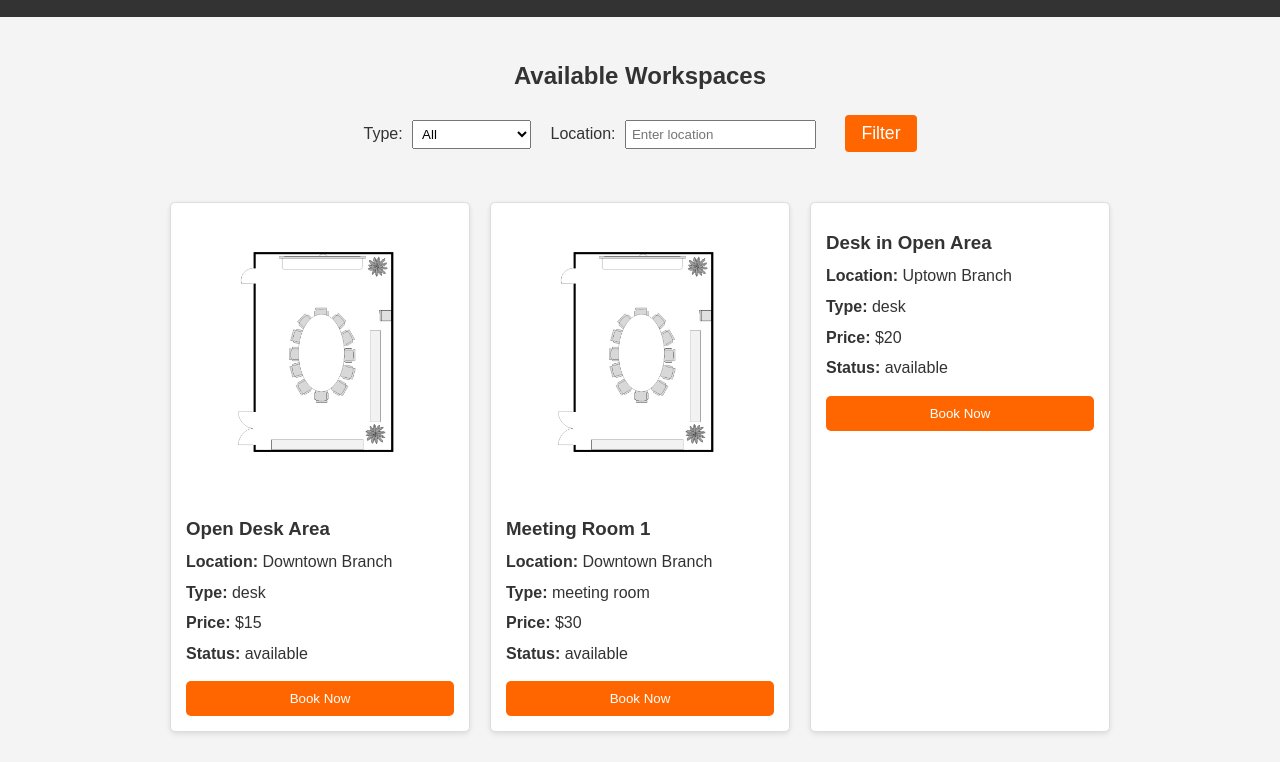
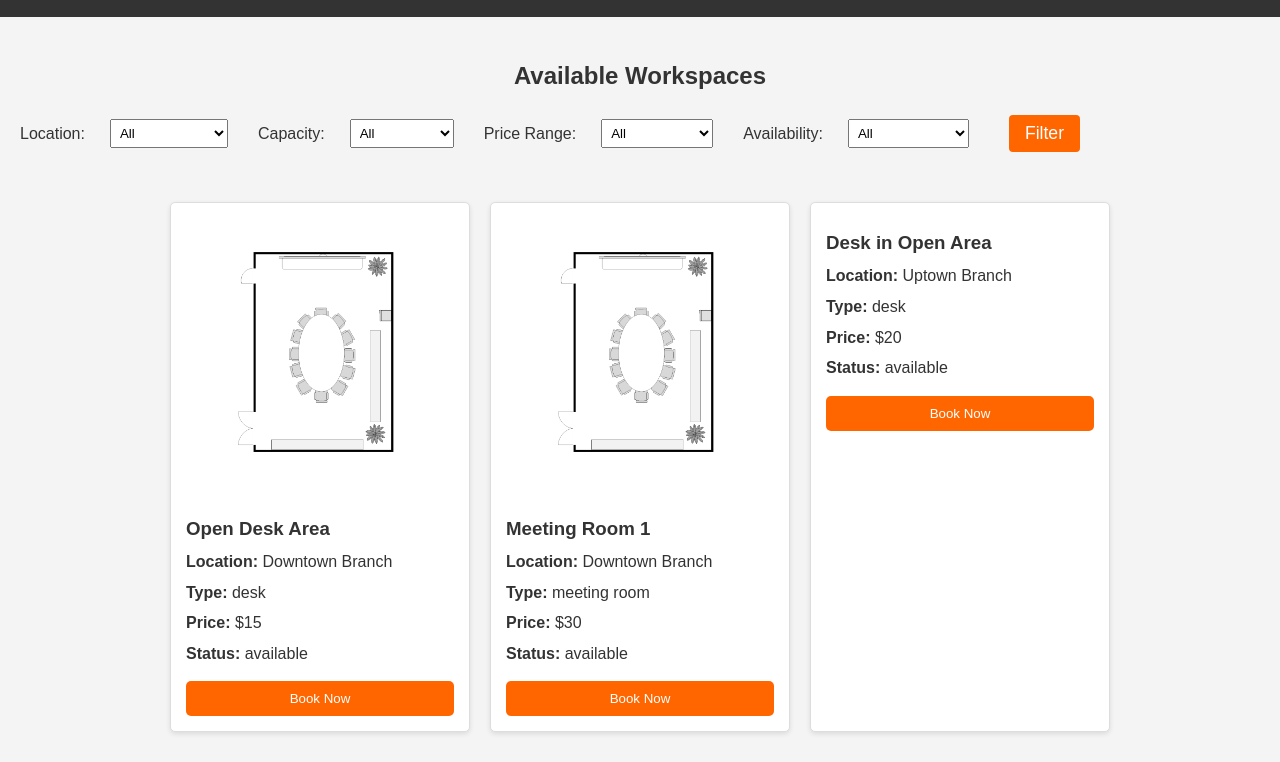
Before and after one commit to jhlim0079/INF2006-coworking-reservation, a plain HTML site: page search.html in a window 1280 px wide. Shown: the part 69-831 px from the top of the page. Drawn offline with Linux system fonts and the light colour scheme.

Commit message:
Update Search

```diff
--- a/search.html
+++ b/search.html
@@ -5,6 +5,20 @@
   <meta name="viewport" content="width=device-width, initial-scale=1.0" />
   <title>Search Workspaces - Reservation Page</title>
   <link rel="stylesheet" href="css/styles.css" />
+  <style>
+    .filters {
+      display: flex;
+      flex-wrap: wrap;
+      gap: 15px;
+      align-items: center;
+    }
+    .filters label {
+      white-space: nowrap;
+    }
+    .filters select {
+      margin-left: 5px;
+    }
+  </style>
 </head>
 <body>
   <!-- Navigation/Header -->
@@ -29,16 +43,41 @@
     <h2 class="available-workspaces-title">Available Workspaces</h2>
     <!-- Search Filters -->
     <section class="filters">
-      <label for="typeFilter">Type:</label>
-      <select id="typeFilter">
+      <label for="locationFilter">Location:</label>
+      <select id="locationFilter">
         <option value="">All</option>
-        <option value="desk">Desk</option>
-        <option value="meeting room">Meeting Room</option>
-        <option value="private office">Private Office</option>
+        <option value="Singapore">Singapore</option>
+        <option value="New York">New York</option>
+        <option value="London">London</option>
+        <option value="San Francisco">San Francisco</option>
       </select>
 
-      <label for="locationFilter">Location:</label>
-      <input type="text" id="locationFilter" placeholder="Enter location" />
+      <label for="capacityFilter">Capacity:</label>
+      <select id="capacityFilter">
+        <option value="">All</option>
+        <option value="1">1 Person</option>
+        <option value="2-4">2-4 People</option>
+        <option value="5-10">5-10 People</option>
+        <option value="11+">11+ People</option>
+      </select>
+
+      <label for="priceFilter">Price Range:</label>
+      <select id="priceFilter">
+        <option value="">All</option>
+        <option value="0-10">$0 - $10/hr</option>
+        <option value="10-25">$10 - $25/hr</option>
+        <option value="25-50">$25 - $50/hr</option>
+        <option value="50-100">$50 - $100/hr</option>
+        <option value="100+">$100+/hr</option>
+      </select>
+
+      <label for="availabilityFilter">Availability:</label>
+      <select id="availabilityFilter">
+        <option value="">All</option>
+        <option value="available">Available Now</option>
+        <option value="soon">Available Soon</option>
+        <option value="fully-booked">Fully Booked</option>
+      </select>
 
       <button id="filterBtn">Filter</button>
     </section>
@@ -48,7 +87,6 @@
         <!-- Will be injected via Javascript -->
     </section>
   </main>
-
 
   <!-- Booking Modal -->
   <div id="bookingModal" class="modal">
```
